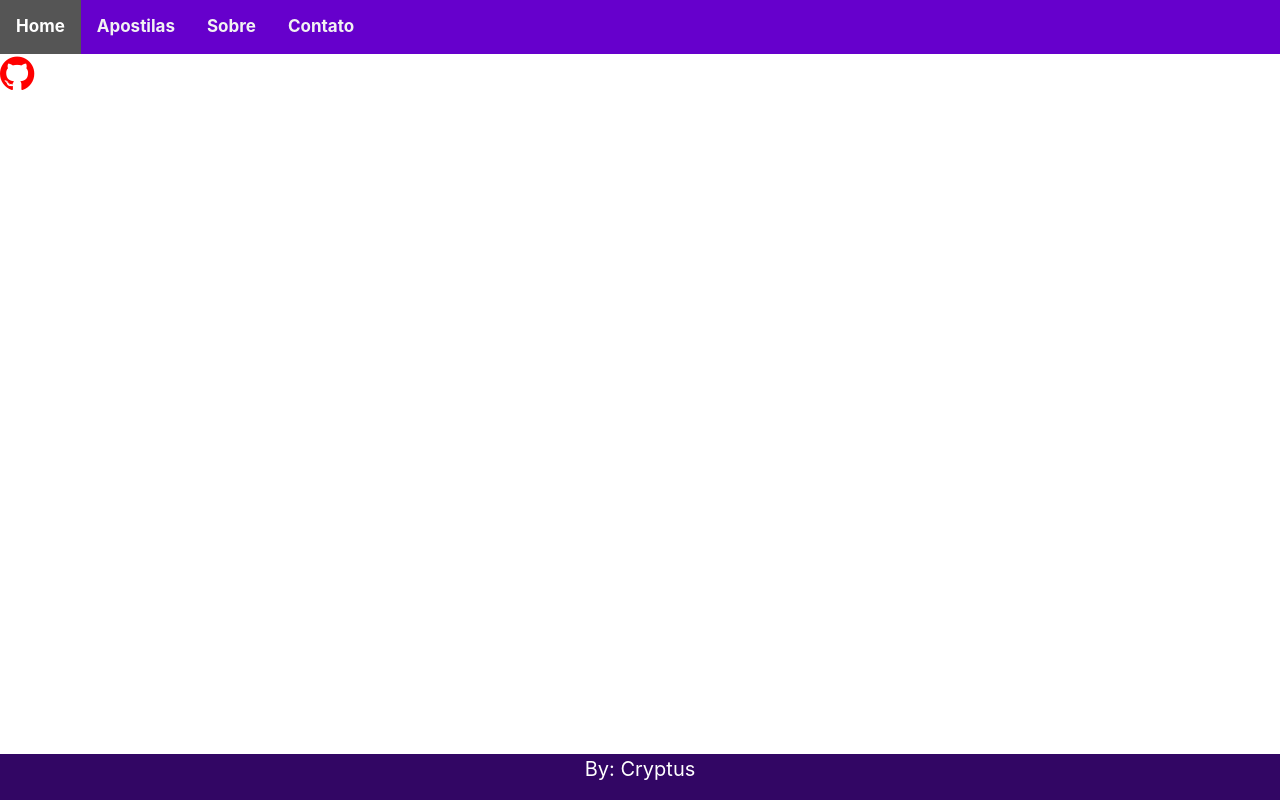
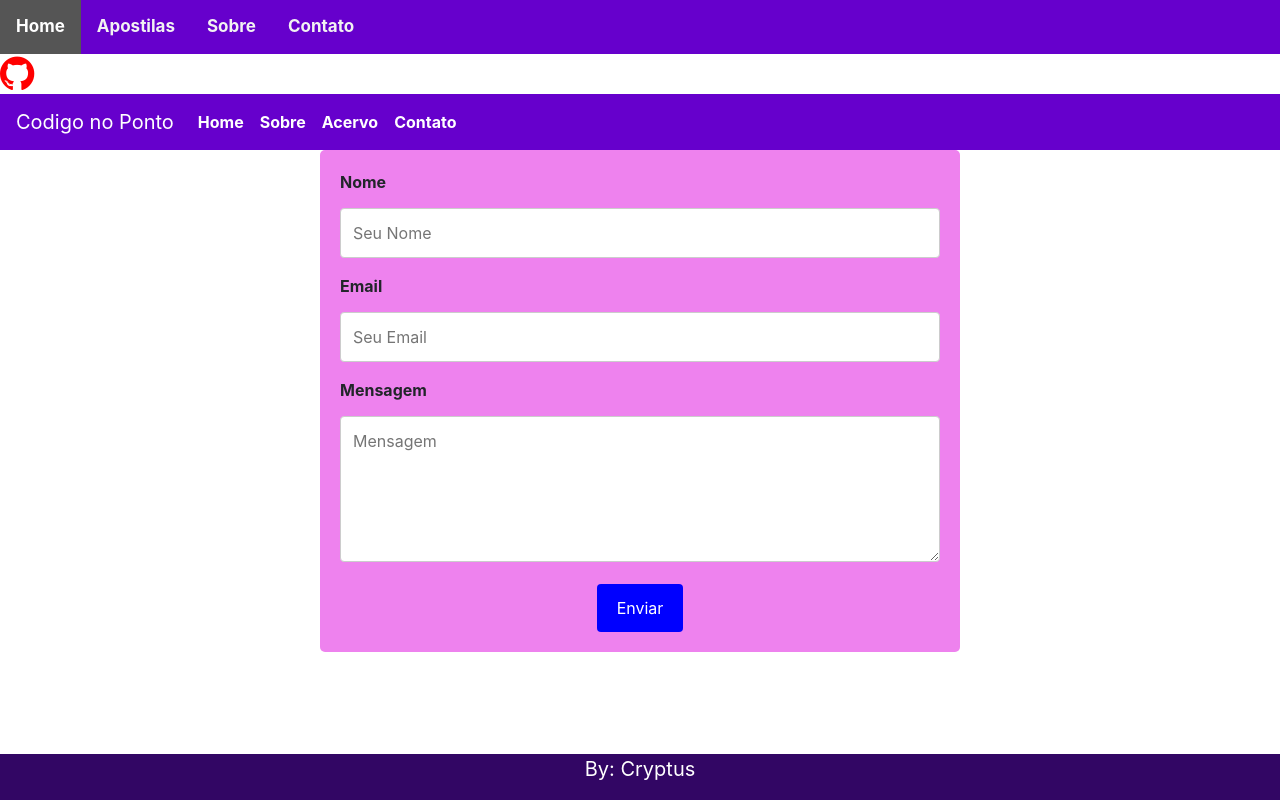
Before and after one commit to esantosdev/Blog-Vue, a Vue app: page /Contato in a window 1280 px wide. Built offline with nearby package versions, Linux system fonts and the light colour scheme.

Commit message:
Atualização src

```diff
--- a/src/App.vue
+++ b/src/App.vue
@@ -1,17 +1,66 @@
 <template>
   <div id="app">
+    <div >
+  <b-navbar class="nav-b" toggleable="lg" type="darker">
+
+    <b-navbar-brand class="nav-brand" href="#"  >Codigo no Ponto</b-navbar-brand>
+
+    <b-navbar-toggle class="toggle-nav" target="nav-collapse"></b-navbar-toggle>
+
+    <b-collapse id="nav-collapse"  is-nav >
+      <b-navbar-nav >
+        <router-link class="nav-link" to="/">Home</router-link>
+        <router-link class="nav-link" to="/Sobre">Sobre</router-link>
+        <router-link class="nav-link" to="/Acervo">Acervo</router-link>
+        <router-link class="nav-link" to="/Contato">Contato</router-link>
+
+      </b-navbar-nav>
+
+
+      <b-navbar-nav class="ml-auto">
+
+       </b-navbar-nav>
+    </b-collapse>
+  </b-navbar>
+
+</div>
+
+  <div class="footer">
+      <p>By: Cryptus</p>
+
+   </div>
+
+
     <div>
       <router-view/>
     </div>
   </div>
+
 </template>
 <style scoped>
-#app {
-  font-family: 'Avenir', Helvetica, Arial, sans-serif;
-  -webkit-font-smoothing: antialiased;
-  -moz-osx-font-smoothing: grayscale;
-  color: #2c3e50;
-  max-width: 90vw;
-  margin: 0 auto;
+
+.footer {
+      font-size: 20px;
+      position: fixed;
+      left: 0;
+      bottom: 0;
+      width: 100%;
+      background-color: rgb(50, 6, 100);
+      color: white;
+      text-align: center;
+ }
+
+.nav-b{
+    background-color: #6600cc;
 }
+
+.nav-link{
+  color: white;
+  font-weight: bolder;
+}
+
+.nav-brand{
+  color: white;
+}
+
 </style>
--- /dev/null
+++ b/src/components/Contato.vue
@@ -0,0 +1,111 @@
+<template>
+    <div class="container">
+        <form>
+          <label>Nome</label>
+          <input
+            type="text"
+            v-model="name"
+            name="name"
+            placeholder="Seu Nome"
+          >
+          <label>Email</label>
+          <input
+            type="email"
+            v-model="email"
+            name="email"
+            placeholder="Seu Email"
+            >
+          <label>Mensagem</label>
+          <textarea
+            name="message"
+            v-model="message"
+            cols="30" rows="5"
+            placeholder="Mensagem">
+          </textarea>
+
+          <input type="submit" value="Enviar">
+        </form>
+    </div>
+</template>
+
+<script>
+import emailjs from 'emailjs-com';
+
+export default {
+  name: 'Contato',
+  data() {
+    return {
+      name: '',
+      email: '',
+      message: ''
+    }
+  },
+  methods: {
+    sendEmail(e) {
+      try {
+        emailjs.sendForm('YOUR_SERVICE_ID', 'YOUR_TEMPLATE_ID', e.target,
+        'YOUR_USER_ID', {
+          name: this.name,
+          email: this.email,
+          message: this.message
+        })
+
+      } catch(error) {
+          console.log({error})
+      }
+
+      this.name = ''
+      this.email = ''
+      this.message = ''
+    },
+  }
+}
+</script>
+
+<style scoped>
+* {box-sizing: border-box;}
+
+.container {
+  display: block;
+  margin:auto;
+  text-align: center;
+  border-radius: 5px;
+  background-color: violet;
+  padding: 20px;
+  width: 50%;
+  font-weight: bolder;
+}
+
+label {
+  float: left;
+}
+
+input[type=text], [type=email], textarea {
+  width: 100%;
+  padding: 12px;
+  border: 1px solid #ccc;
+  border-radius: 4px;
+  box-sizing: border-box;
+  margin-top: 6px;
+  margin-bottom: 16px;
+  resize: vertical;
+}
+
+input[type=submit] {
+  background-color: blue;
+  color: white;
+  padding: 12px 20px;
+  border: none;
+  border-radius: 4px;
+  cursor: pointer;
+
+}
+
+input[type=submit]:hover {
+  background-color: #45a049;
+}
+</style>
+
+<script>
+export default {}
+</script>
--- a/src/router.js
+++ b/src/router.js
@@ -1,6 +1,7 @@
 import Vue from 'vue'
 import Router from 'vue-router'
 import Home from './views/Home.vue'
+import Contato from './components/Contato.vue'
 
 Vue.use(Router)
 
@@ -31,6 +32,13 @@ export default new Router({
       name: 'home',
       component: Home
     },
+
+    {
+      path: '/Contato',
+      name: 'contato',
+      component: Contato
+    },
+
     ...blogRoutes
   ]
 
```
Also changed, not shown: src/main.js (+10 -0 lines), src/script.js (added, +10 -0 lines).
